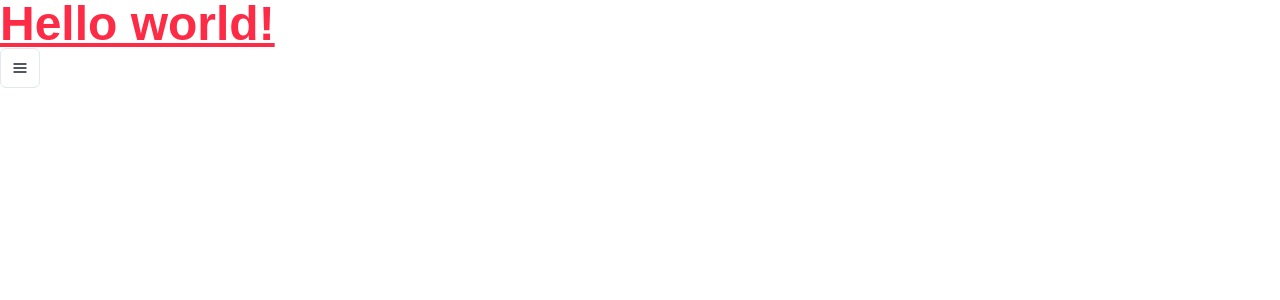
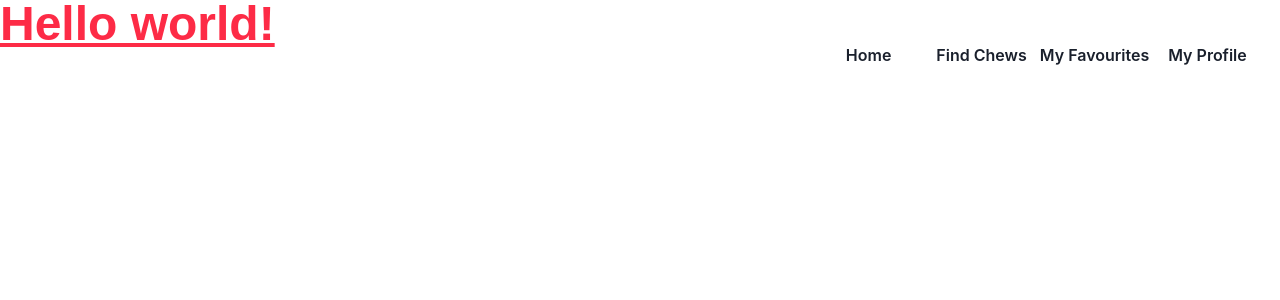
Before and after one commit to simonpartridge86/Chews-App-Frontend, a Next.js app: page / in a window 1280 px wide. Shown: the top 300 px of the page. Built offline with nearby package versions, Linux system fonts and the light colour scheme; a web font is replaced by a local one.

Commit message:
Added menu and made it more dynamic

```diff
--- a/components/Hamburger/HamburgerButton.js
+++ b/components/Hamburger/HamburgerButton.js
@@ -4,21 +4,22 @@ import {
   MenuItem,
   MenuList,
   IconButton,
-
+  MenuGroup,
+  AbsoluteCenter,
+  Button,
+  Flex,
+  Avatar,
+  Switch,
 } from "@chakra-ui/react";
-
-import {HamburgerIcon, AddIcon, ExternalLinkIcon, RepeatIcon, EditIcon} from "@chakra-ui/icons";
-
-export default function Hamburger() {
-  return (
-<Menu>
+{
+  /* <Menu pos={'fixed'} top="1rem" autoSelect={false}>
   <MenuButton
     as={IconButton}
     aria-label='Options'
     icon={<HamburgerIcon />}
     variant='outline'
   />
-  <MenuList w="100vw" h='100vh'>
+  <MenuList bgColor={'#FD2B46'} color={"#fff"} w="100vw" h='100vh'>
     <MenuItem minH='25vh' icon={<AddIcon />} command='⌘T'>
       Home
     </MenuItem>
@@ -32,6 +33,133 @@ export default function Hamburger() {
       My Profile
     </MenuItem>
   </MenuList>
-</Menu>
+</Menu> */
+}
+
+import { useState } from "react";
+import {
+  HamburgerIcon,
+  AddIcon,
+  ExternalLinkIcon,
+  RepeatIcon,
+  CloseIcon,
+  EditIcon,
+} from "@chakra-ui/icons";
+
+import NextLink from "next/link";
+export default function Hamburger() {
+  const [display, changeDisplay] = useState("none");
+
+  return (
+    <Flex >
+      <Flex position="fixed" top="1rem" right="1rem" align="center">
+        {/* Desktop */}
+        <Flex display={["none", "none", "flex", "flex"]}>
+          <NextLink href="/" passHref>
+            <Button as="a" variant="ghost" aria-label="Home" my={5} w="100%">
+              Home
+            </Button>
+          </NextLink>
+
+          <NextLink href="/meal-options" passHref>
+            <Button as="a" variant="ghost" aria-label="About" my={5} w="100%">
+              Find Chews
+            </Button>
+          </NextLink>
+
+          <NextLink href="/contact" passHref>
+            <Button as="a" variant="ghost" aria-label="Contact" my={5} w="100%">
+              My Favourites
+            </Button>
+          </NextLink>
+
+        <NextLink href="/contact" passHref>
+            <Button as="a" variant="ghost" aria-label="Contact" my={5} w="100%">
+            My Profile
+            </Button>
+          </NextLink>
+        </Flex>
+
+        {/* Mobile */}
+        <IconButton
+          aria-label="Open Menu"
+          color={'brand.primary'}
+          bgColor={'#fff'}
+          size="lg"
+          mr={2}
+          icon={<HamburgerIcon />}
+          onClick={() => changeDisplay("flex")}
+          display={["flex", "flex", "none", "none"]}
+        />
+      </Flex>
+
+      {/* Mobile Content */}
+      <Flex
+        bgColor={"#FD2B46"}
+        color={"#fff"}
+        w="100vw"
+        display={display}
+        zIndex={20}
+        h="100vh"
+        pos="fixed"
+        top="0"
+        left="0"
+        z-Index={20}
+        overflowY="auto"
+        flexDir="column"
+      >
+        <Flex justify="flex-start">
+          <IconButton
+          bgColor='none'
+            color={'#000'}
+            mt={4}
+            ml={2}
+            aria-label="Open Menu"
+            size="lg"
+            icon={<Avatar name='Dan Abrahmov' src='https://bit.ly/dan-abramov' />}
+            onClick={() => changeDisplay("none")}
+          />
+        </Flex>
+        <Flex justify="flex-end">
+          <IconButton
+          bgColor='none'
+            color={'#000'}
+            mt={-12}
+            mr={2}
+            aria-label="Open Menu"
+            size="lg"
+            icon={<CloseIcon />}
+            onClick={() => changeDisplay("none")}
+          />
+        </Flex>
+
+        <Flex flexDir="column" align="center">
+          <NextLink href="/" passHref>
+            <Button  onClick={() => changeDisplay("none")}
+ as="a" variant="ghost" aria-label="Home" my={5} w="100%">
+              Home
+            </Button>
+          </NextLink>
+
+          <NextLink href="/about" passHref>
+            <Button onClick={() => changeDisplay("none")} as="a" variant="ghost" aria-label="About" my={5} w="100%">
+              Find Chews
+            </Button>
+          </NextLink>
+
+          <NextLink href="/contact" passHref>
+            <Button onClick={() => changeDisplay("none")} as="a" variant="ghost" aria-label="Contact" my={5} w="100%">
+              My Favourites
+            </Button>
+          </NextLink>
+
+          <NextLink href="/contact" passHref>
+            <Button onClick={() => changeDisplay("none")} as="a" variant="ghost" aria-label="Contact" my={5} w="100%">
+            My Profile
+            </Button>
+          </NextLink>
+        </Flex>
+      </Flex>
+    </Flex>
   );
 }
--- a/pages/_app.js
+++ b/pages/_app.js
@@ -4,9 +4,9 @@ import "../styles/globals.css";
 
 const colors = {
   brand: {
-    'primary-color': '#FD2B46',
-    'light-color': '#FFFFFF',
-    'dark-color': '#32373B',
+    primary: '#FD2B46',
+    light: '#FFFFFF',
+    dark: '#32373B',
   },
 }
 
```
